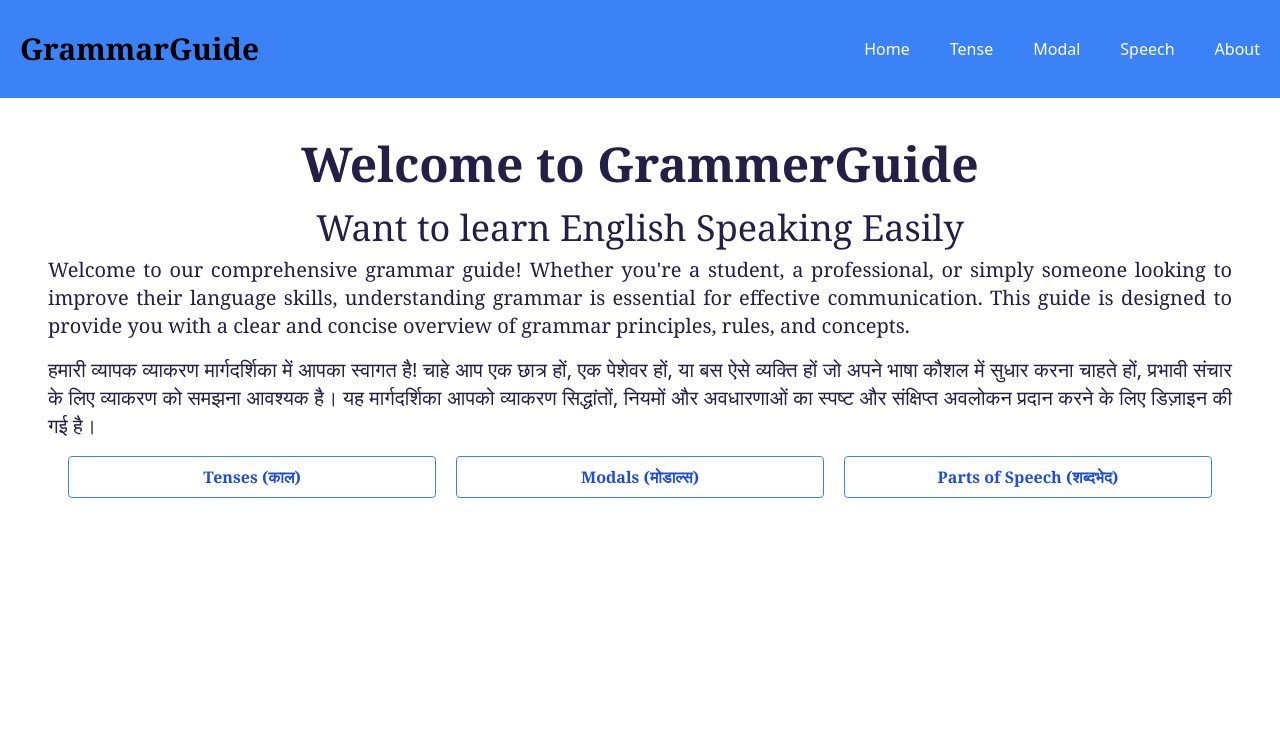
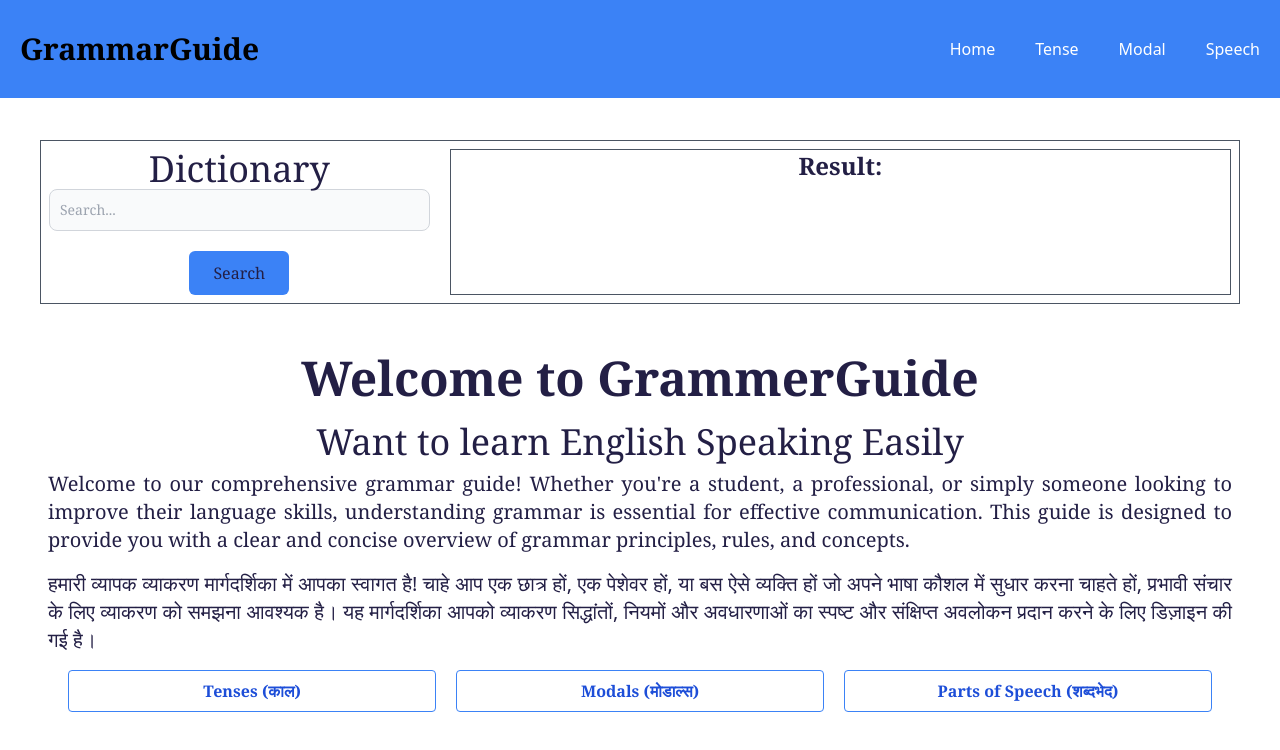
Before and after one commit to Bobbykumar706584/grammar, a React (Create React App) app: page / in a window 1280 px wide. Shown: the top 750 px of the page. Built offline with nearby package versions, Linux system fonts and the light colour scheme.

Commit message:
search word

```diff
--- a/package.json
+++ b/package.json
@@ -6,6 +6,7 @@
     "@testing-library/jest-dom": "^5.17.0",
     "@testing-library/react": "^13.4.0",
     "@testing-library/user-event": "^13.5.0",
+    "axios": "^1.6.8",
     "react": "^18.2.0",
     "react-dom": "^18.2.0",
     "react-icons": "^5.0.1",
--- a/src/components/Home.js
+++ b/src/components/Home.js
@@ -1,13 +1,86 @@
-import React from "react"
+
+import { React, useState } from "react";
+import Axios from "axios";
 import Header from "./Nav/Header";
 import Banner from "./Nav/Banner";
+import { HiOutlineSpeakerWave } from "react-icons/hi2";
 
 const Home = () => {
+   const [data, setData] = useState("");
+  const [searchWord, setSearchWord] = useState("");
+
+  // Function to fetch information on button
+  // click, and set the data accordingly
+  function getMeaning() {
+    Axios.get(
+      `https://api.dictionaryapi.dev/api/v2/entries/en_US/${searchWord}`
+    ).then((response) => {
+      setData(response.data[0]);
+    });
+  }
+
+  // Function to play and listen the
+  // phonetics of the searched word
+  function playAudio() {
+    let audio = new Audio(data.phonetics[0].audio);
+    audio.play();
+  }
   return (
     <>
     <Header />
     <div className="font-serif mt-[100px] p-10 text-justify text-[#231f45]">
-        <h1 className="text-5xl text-center font-bold">Welcome to GrammerGuide</h1>
+      <div class="grid grid-cols-3 gap-5 border border-gray-600 p-2">
+        <div className="col-start-1 col-span-1 text-center">
+          <h1 for="search_word" class="text-center text-4xl">Dictionary</h1>
+            <input
+            type="text"
+            placeholder="Search..."
+            id="search_word"
+            value={searchWord}
+            onChange={(e) => {
+              setSearchWord(e.target.value);
+            }}
+            class="bg-gray-50 border span border-gray-300 text-gray-900 text-sm rounded-lg focus:ring-blue-500 focus:border-blue-500 block w-full p-2.5 dark:bg-gray-700 dark:border-gray-600 dark:placeholder-gray-400 dark:text-white dark:focus:ring-blue-500 dark:focus:border-blue-500"
+            />
+          <button
+            className="bg-blue-500 p-2.5 mt-5 w-[100px] rounded-md"
+            onClick={() => {
+              getMeaning();
+            }}
+            >
+            Search
+          </button>
+        </div>
+        <div className="col-span-2 text-center border border-gray-600">
+          {/* {data && ( */}
+          <h1 className="text-2xl font-bold">Result:</h1>
+
+          {/* )} */}
+        {data && (
+        <div className="showResults col-span-2">
+          <h2 className="text-2xl">
+            {data.word}{" "}
+            <button
+              onClick={() => {
+                playAudio();
+              }}
+            >
+              <HiOutlineSpeakerWave className="mx-3 mt-6" size="30px" />
+            </button>
+          </h2>
+          <h4>Parts of speech:</h4>
+          <p>{data.meanings[0].partOfSpeech}</p>
+          <h4>Definition:</h4>
+          <p>{data.meanings[0].definitions[0].definition}</p>
+          <h4>Example:</h4>
+          <p>{console.log(data)}</p>
+          <p>{data.meanings[0].definitions[0].example}</p>
+        </div>
+        )}
+        </div>
+
+      </div>
+        <h1 className="text-5xl text-center font-bold mt-[50px]">Welcome to GrammerGuide</h1>
          <h4 className="text-4xl mt-5 text-center">Want to learn English Speaking Easily</h4>
         <p className="p-2 text-xl">
         Welcome to our comprehensive grammar guide! Whether you're a student, a professional, or simply someone looking to improve their language skills, understanding grammar is essential for effective communication. This guide is designed to provide you with a clear and concise overview of grammar principles, rules, and concepts.
@@ -15,6 +88,7 @@ const Home = () => {
         <p className="p-2 text-xl font-sans">
         हमारी व्यापक व्याकरण मार्गदर्शिका में आपका स्वागत है! चाहे आप एक छात्र हों, एक पेशेवर हों, या बस ऐसे व्यक्ति हों जो अपने भाषा कौशल में सुधार करना चाहते हों, प्रभावी संचार के लिए व्याकरण को समझना आवश्यक है। यह मार्गदर्शिका आपको व्याकरण सिद्धांतों, नियमों और अवधारणाओं का स्पष्ट और संक्षिप्त अवलोकन प्रदान करने के लिए डिज़ाइन की गई है।
         </p>
+
         <div className="grid grid-cols-3 text-cente p-2 gap-5 mx-5">
           <button className="bg-transparent hover:bg-blue-500 text-blue-700 font-semibold hover:text-white py-2 px-4 border border-blue-500 hover:border-transparent rounded">
             <a href="/tense">
--- a/src/components/Nav/Header.js
+++ b/src/components/Nav/Header.js
@@ -28,9 +28,9 @@ return (
                 <li>
                     <a href="/speech">Speech</a>
                 </li>
-                <li>
+                {/* <li>
                     <a href="/about">About</a>
-                </li>
+                </li> */}
             </ul>
             {/* responsive */}
             <ul className={`md:hidden text-white fixed bg-black duration-300 top-[96px] w-full h-screen ${openMenu ? 'left-0' : 'left-[-100%]'}`}>
@@ -46,9 +46,9 @@ return (
                 <li className="p-5">
                     <a href="/speech">Speech</a>
                 </li>
-                <li className="p-5">
+                {/* <li className="p-5">
                     <a href="/about">About</a>
-                </li>
+                </li> */}
             </ul>
         </div>
     </div>
--- /dev/null
+++ b/src/components/utility/common.js
@@ -0,0 +1,10 @@
+export function scrollToSection(sectionId, buttonId) {
+    const handleClickScroll = () => {
+      const element = document.getElementById(sectionId);
+      if (element) {
+        element.scrollIntoView({ behavior: 'smooth' });
+      }
+    };
+
+    return { handleClickScroll, buttonId };
+  }
```
Also changed, not shown: src/components/Speech.js (+47 -1 lines), 1 other file (tests, documents, lock files or other folders).
